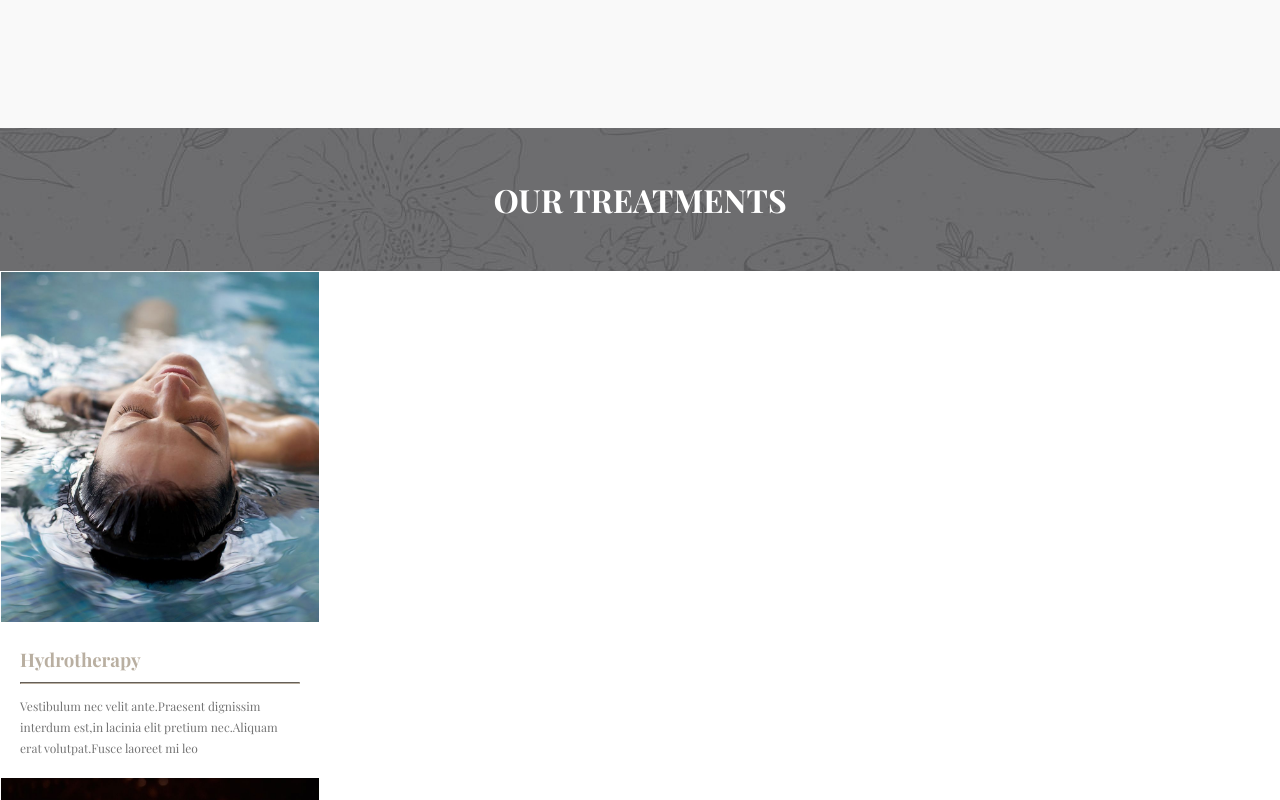
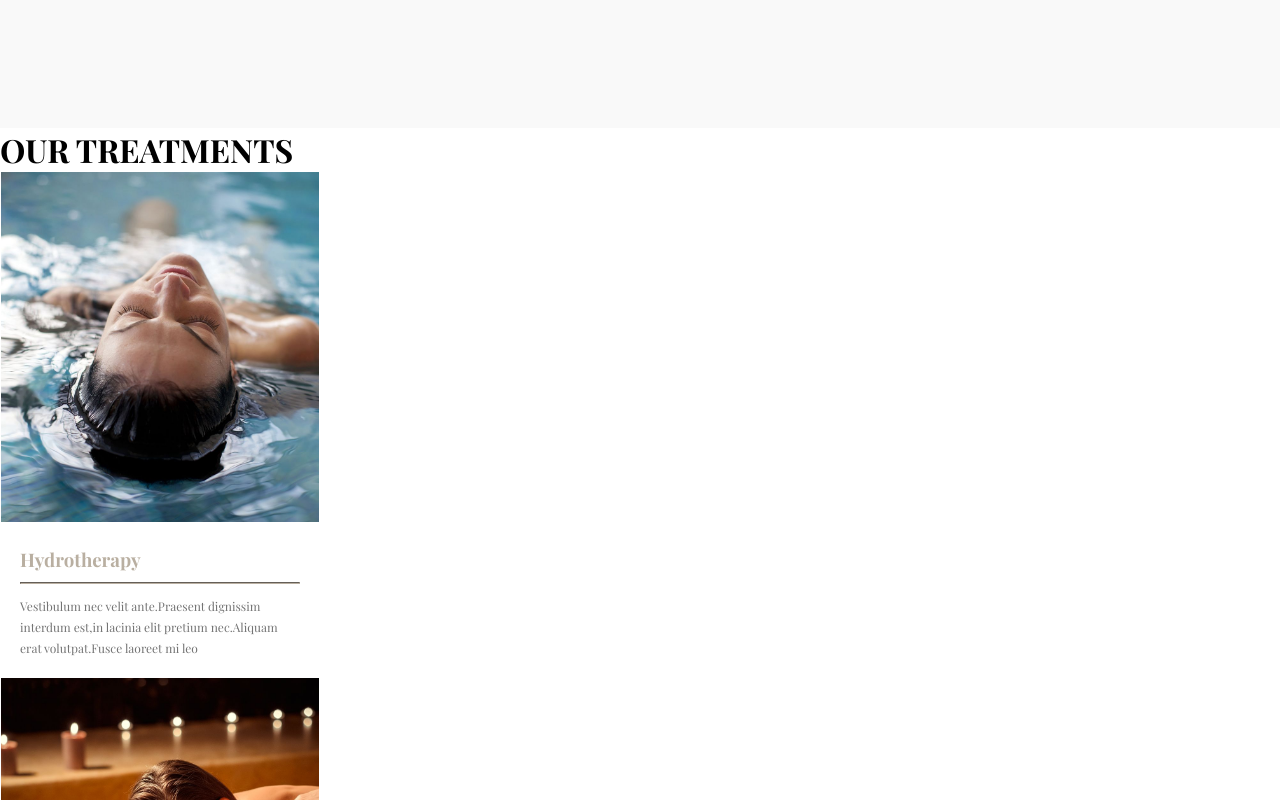
Before and after one commit to Iunora93/proj-html-vuejs, a Vue app: page / in a window 1280 px wide. Shown: the part 2740-3540 px from the top of the page. Built offline with nearby package versions, Linux system fonts and the light colour scheme; a web font is replaced by a local one.

Commit message:
Footer-top

```diff
--- a/src/components/AppCard.vue
+++ b/src/components/AppCard.vue
@@ -10,7 +10,8 @@ export default {
 </script>
 
 <template>
-        <section>
+
+            <main>
                 <div class="card">
                     <img :src="img" :alt="title" />
                     <div class="info-card">
@@ -19,15 +20,18 @@ export default {
                         <span>{{info}}</span>
                     </div>
                 </div>
-        </section>
+
+            </main>
 </template>
 
 <style lang="scss" scoped>
-    section{
+    main{
         display: flex;
+        .card{
 
-    .card{
             width: calc(100% / 4);
+
+
             img{
                 width: 100%;
                 height: auto;
@@ -51,7 +55,6 @@ export default {
                 padding: 20px;
             }
         }
+
     }
-
-
 </style>
--- a/src/components/AppFooter.vue
+++ b/src/components/AppFooter.vue
@@ -5,8 +5,16 @@ export default {
 </script>
 
 <template>
-  <h1>Footer</h1>
+  <div class="footer-top">
+    <h1>Take</h1>
+  </div>
 </template>
 
-<style>
+<style lang="scss" scoped>
+.footer-top{
+  background-image: url(../assets/imgSpa/ptb_cta-new.jpg);
+  padding: 50px;
+  color: white;
+  text-align: center;
+}
 </style>
--- a/src/components/AppMain.vue
+++ b/src/components/AppMain.vue
@@ -47,9 +47,7 @@ export default {
     <h1>OUR TREATMENTS</h1>
   </div>
   <SectionCard />
-  <div class="bottom-treatments">
-    <h1>Take</h1>
-  </div>
+
 
 </template>
 
@@ -128,10 +126,5 @@ export default {
     }
   }
 }
-.bottom-treatments{
-  background-image: url(../assets/imgSpa/ptb_cta-new.jpg);
-  padding: 50px;
-  color: white;
-  text-align: center;
-}
+
 </style>
```
Lines whose indentation alone changed are shown as unchanged.
